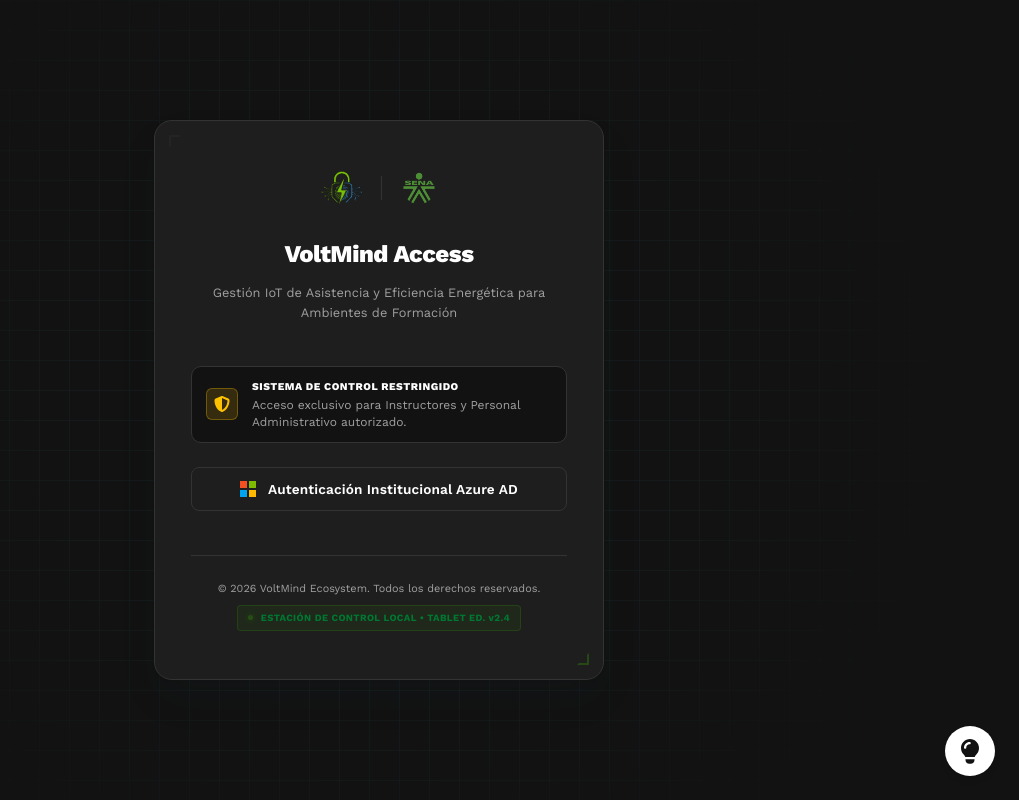
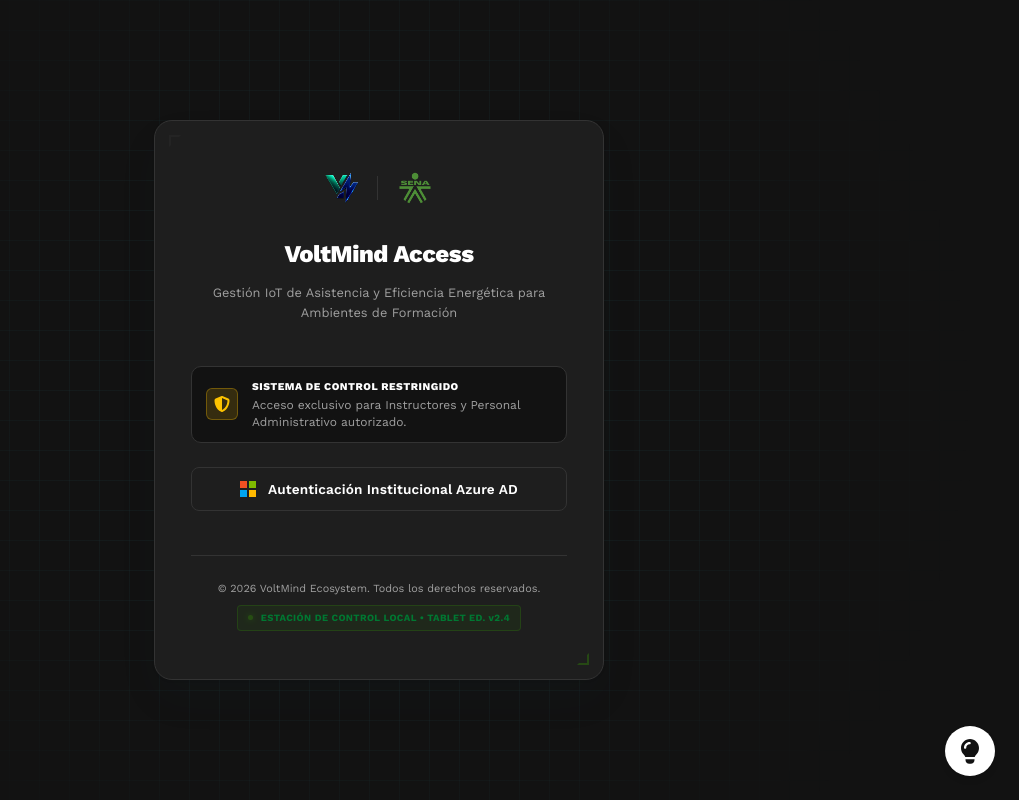
Before and after one commit to NELIZ26/Proyecto_VoltMind, a Vue app in the folder frontend/: page /login in a window 1280 px wide. Shown: the whole page, without its empty margins (261-1280 px from the left). Built offline with nearby package versions, Linux system fonts and the light colour scheme; no server answers.

Commit message:
style(frontend): reemplazar VoltMindAccess.svg por el nuevo VoltMindAccess1.svg en vistas y componentes

```diff
--- a/frontend/src/components/AdminSidebar.vue
+++ b/frontend/src/components/AdminSidebar.vue
@@ -3,7 +3,7 @@
     <div class="sidebar-header">
       <div class="logo-duo">
         <img src="@/assets/LogoSena.png" alt="SENA" class="logo-sena" />
-        <img src="@/assets/VoltMindAccess.svg" alt="VoltMind" class="logo-volt" />
+        <img src="@/assets/VoltMindAccess1.svg" alt="VoltMind" class="logo-volt" />
       </div>
       <div class="brand-text">
         <h1 class="brand-title"><span class="text-volt">Volt</span><span class="text-mind">Mind</span></h1>
--- a/frontend/src/components/SidebarAcademico.vue
+++ b/frontend/src/components/SidebarAcademico.vue
@@ -3,7 +3,7 @@
     <div class="sidebar-header">
       <div class="logo-duo">
         <img src="@/assets/LogoSena.png" alt="SENA" class="logo-sena" />
-        <img src="@/assets/VoltMindAccess.svg" alt="VoltMind" class="logo-volt" />
+        <img src="@/assets/VoltMindAccess1.svg" alt="VoltMind" class="logo-volt" />
       </div>
       <div class="brand-text">
         <h1 class="brand-title"><span class="text-volt">Volt</span><span class="text-mind">Mind</span></h1>
--- a/frontend/src/components/SidebarComplementarios.vue
+++ b/frontend/src/components/SidebarComplementarios.vue
@@ -3,7 +3,7 @@
     <div class="sidebar-header">
       <div class="logo-duo">
         <img src="@/assets/LogoSena.png" alt="SENA" class="logo-sena" />
-        <img src="@/assets/VoltMindAccess.svg" alt="VoltMind" class="logo-volt" />
+        <img src="@/assets/VoltMindAccess1.svg" alt="VoltMind" class="logo-volt" />
       </div>
       <div class="brand-text">
         <h1 class="brand-title"><span class="text-volt">Volt</span><span class="text-mind">Mind</span></h1>
--- a/frontend/src/components/tablet/TabletAccess.vue
+++ b/frontend/src/components/tablet/TabletAccess.vue
@@ -38,7 +38,7 @@
 
     <!-- Centered Header Logos -->
     <div class="header-logos">
-      <img src="@/assets/VoltMindAccess.svg" alt="VoltMind" class="logo-volt" />
+      <img src="@/assets/VoltMindAccess1.svg" alt="VoltMind" class="logo-volt" />
       <div class="logo-divider"></div>
       <img src="@/assets/LogoSena.png" alt="SENA" class="logo-sena" />
     </div>
--- a/frontend/src/components/tablet/TabletDashboard.vue
+++ b/frontend/src/components/tablet/TabletDashboard.vue
@@ -78,7 +78,7 @@
     <header class="dash-top-bar">
       <div class="dash-left">
         <img src="@/assets/LogoSena.png" alt="SENA" class="h-logo" />
-        <img src="@/assets/VoltMindAccess.svg" alt="VoltMind" class="h-logo volt-logo" />
+        <img src="@/assets/VoltMindAccess1.svg" alt="VoltMind" class="h-logo volt-logo" />
         <div class="dash-title-area">
           <h1>AMBIENTE 402</h1>
           <p>Ficha: {{ fichaActiva }} | Instructor: {{ nombreInstructor }} | {{ currentTime }}</p>
--- a/frontend/src/components/tablet/TabletSelectFicha.vue
+++ b/frontend/src/components/tablet/TabletSelectFicha.vue
@@ -69,7 +69,7 @@
   <div class="tablet-select-container">
     <!-- Header Area (Same as Step 1) -->
     <div class="header-logos">
-      <img src="@/assets/VoltMindAccess.svg" alt="VoltMind" class="logo-volt" />
+      <img src="@/assets/VoltMindAccess1.svg" alt="VoltMind" class="logo-volt" />
       <div class="logo-divider"></div>
       <img src="@/assets/LogoSena.png" alt="SENA" class="logo-sena" />
     </div>
--- a/frontend/src/views/auth/Login.vue
+++ b/frontend/src/views/auth/Login.vue
@@ -144,7 +144,7 @@
       <header class="login-header">
         <div class="brand-assets">
           <img
-            src="@/assets/VoltMindAccess.svg"
+            src="@/assets/VoltMindAccess1.svg"
             alt="VoltMind Logo"
             class="logo-voltmind"
           />
--- a/frontend/src/views/auth/routeSelector.vue
+++ b/frontend/src/views/auth/routeSelector.vue
@@ -92,7 +92,7 @@
       <header class="selector-header">
         <div class="brand-wrapper">
           <img
-            src="@/assets/VoltMindAccess.svg"
+            src="@/assets/VoltMindAccess1.svg"
             alt="VoltMind"
             class="brand-logo"
           />
--- a/frontend/src/views/display/DashboardInstru.vue
+++ b/frontend/src/views/display/DashboardInstru.vue
@@ -728,7 +728,7 @@
         <div class="logo-duo">
           <img src="@/assets/LogoSena.png" alt="SENA" class="logo-sena" />
           <div class="logo-divider" />
-          <img src="@/assets/VoltMindAccess.svg" alt="VoltMind" class="logo-volt" />
+          <img src="@/assets/VoltMindAccess1.svg" alt="VoltMind" class="logo-volt" />
         </div>
         <div class="environment-badge">
           <h1> <span style="font-size: 0.6em; color: #666; display: block; text-transform: uppercase;">
```
